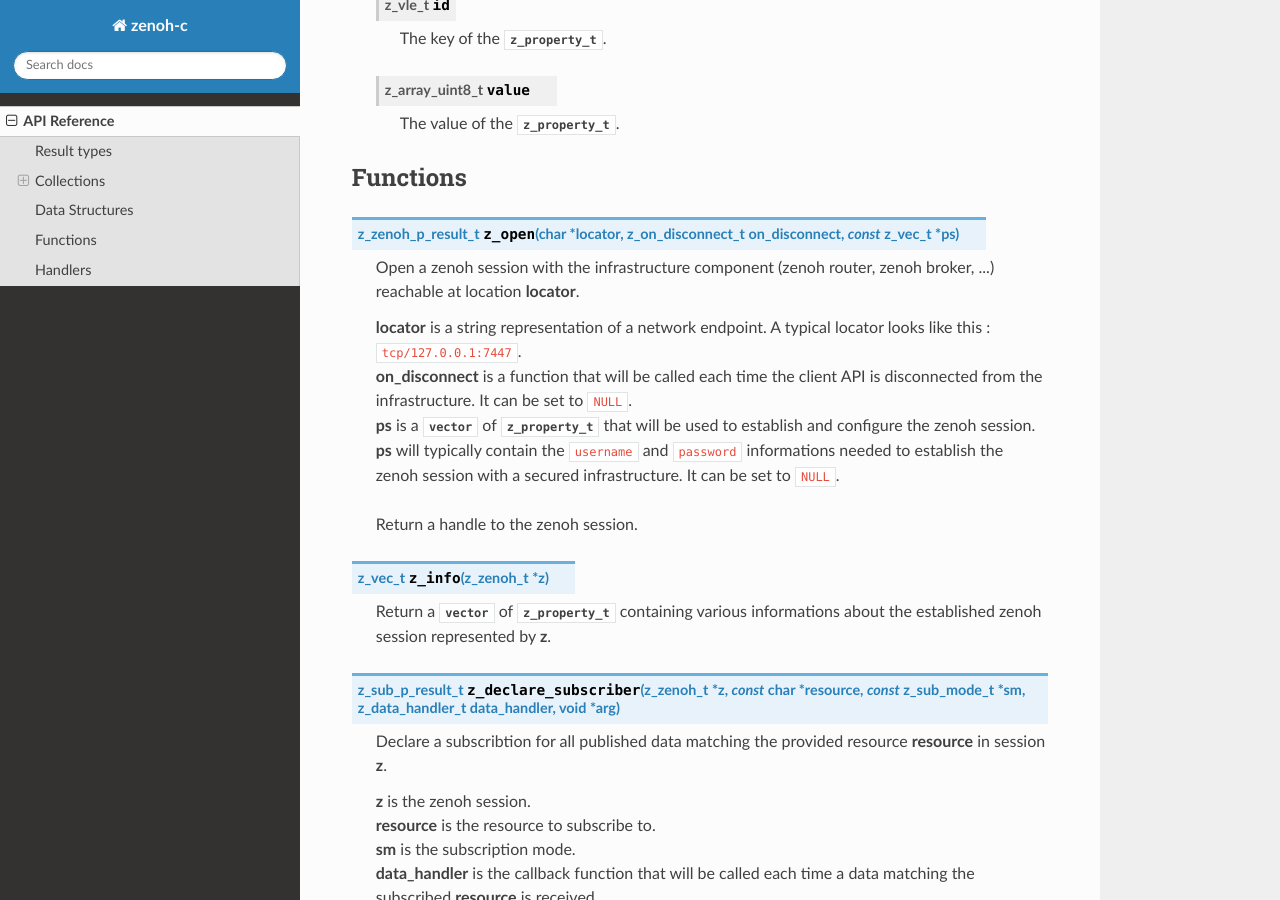
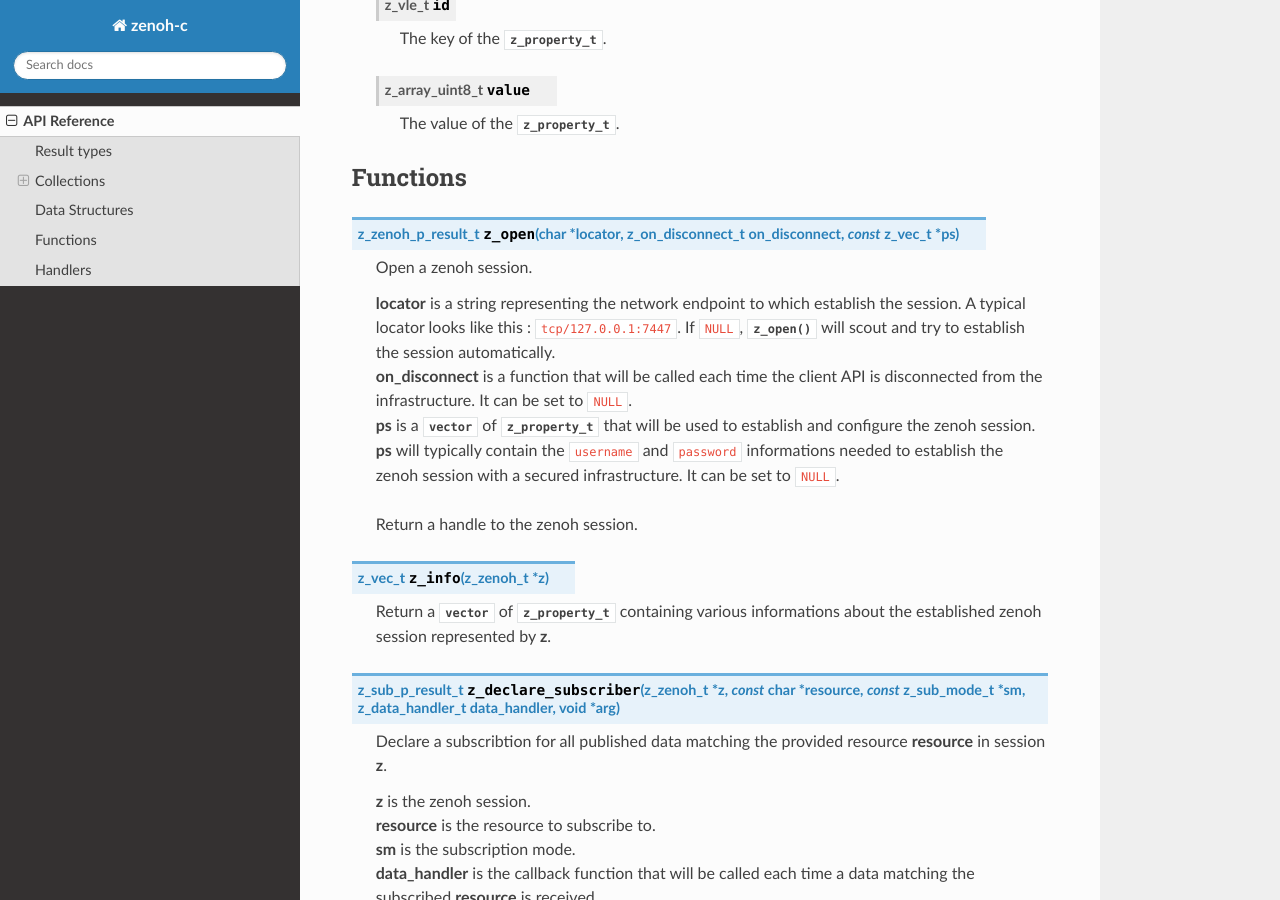
Before and after one commit to atolab/zenoh-c, a Sphinx documentation site: the page built from docs/api.rst, in a window 1280 px wide and 900 px high, scrolled down 5757 px. Built offline with Sphinx 7.4.7 and the Read the Docs theme 2.0.0, drawn with Linux system fonts in a browser that asks for light colours.

Commit message:
Update z_open doc with discovery

```diff
--- a/docs/api.rst
+++ b/docs/api.rst
@@ -286,9 +286,10 @@
 
 .. c:function:: z_zenoh_p_result_t z_open(char* locator, z_on_disconnect_t on_disconnect, const z_vec_t *ps)
 
-  Open a zenoh session with the infrastructure component (zenoh router, zenoh broker, ...) reachable at location **locator**.
+  Open a zenoh session.
 
-  | **locator** is a string representation of a network endpoint. A typical locator looks like this : ``tcp/127.0.0.1:7447``.
+  | **locator** is a string representing the network endpoint to which establish the session. A typical locator looks like this : ``tcp/127.0.0.1:7447``.
+    If ``NULL``, :c:func:`z_open` will scout and try to establish the session automatically.
   | **on_disconnect** is a function that will be called each time the client API is disconnected from the infrastructure. It can be set to ``NULL``.
   | **ps** is a :c:type:`vector<z_vec_t>` of :c:type:`z_property_t` that will be used to establish and configure the zenoh session.
     **ps** will typically contain the ``username`` and ``password`` informations needed to establish the zenoh session with a secured infrastructure.
```
